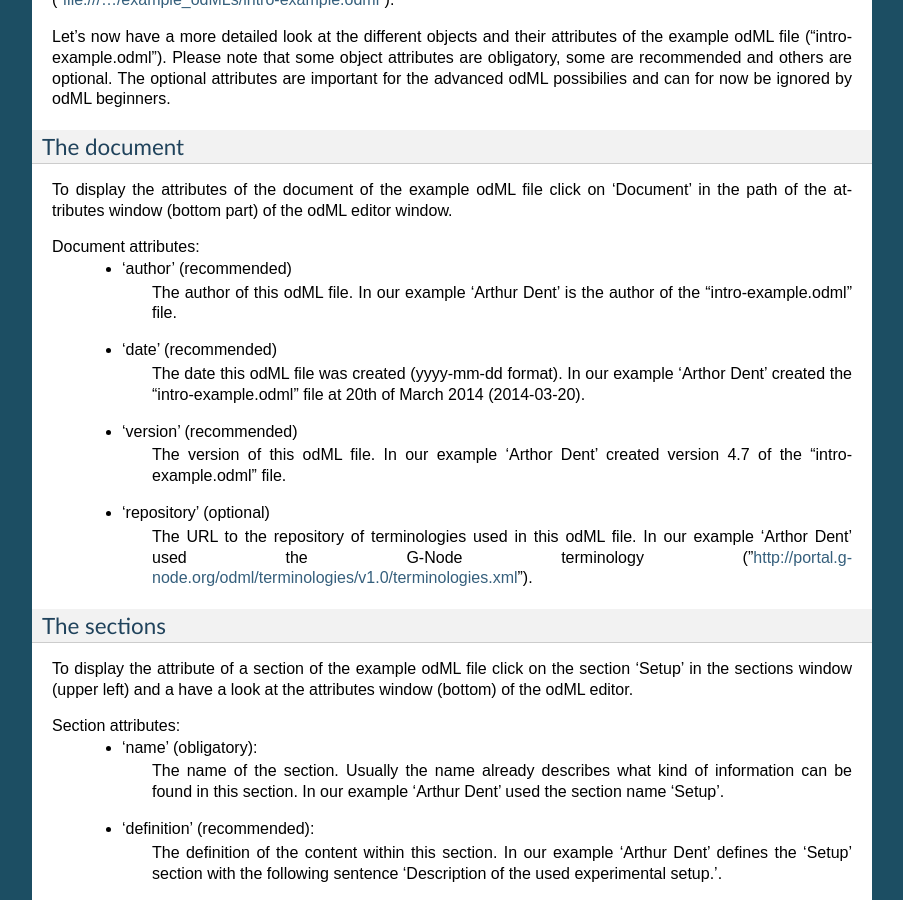
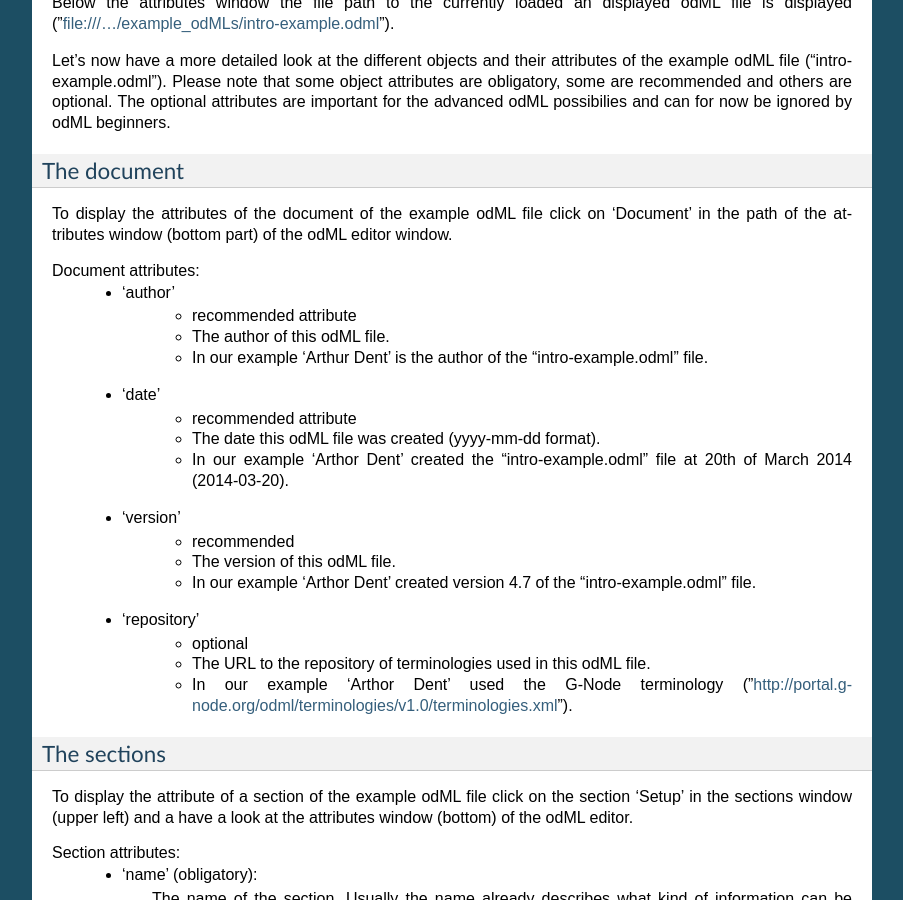
Before and after one commit to G-Node/python-odml, a Sphinx documentation site: the page built from doc/tutorial.rst, in a window 1280 px wide and 900 px high, scrolled down 2504 px. Shown: the whole window, without its empty margins (198-1101 px from the left). Built offline with Sphinx 7.4.7, drawn with Linux system fonts in a browser that asks for light colours; some of the changed text lies outside the part shown.

Commit message:
new update (not ready yet)

```diff
--- a/doc/tutorial.rst
+++ b/doc/tutorial.rst
@@ -94,6 +94,7 @@
 Before we start, it is important to know the basic structure of an odML file.
 Within an odML file metadata are grouped and stored in a hierachical tree
 structure which consists of four different odML objects.
+
 - 'document':
 	- corresponds to the root of the tree (groups everything together)
 	- parent: no parent
@@ -157,20 +158,22 @@
 odML editor window.
 
 Document attributes:
-	- 'author' (recommended)
-		The author of this odML file. In our example 'Arthur Dent' is the
-		author of the "intro-example.odml" file.
-	- 'date' (recommended)
-		The date this odML file was created (yyyy-mm-dd format). In our
-		example 'Arthor Dent' created the "intro-example.odml" file at 20th
-		of March 2014 (2014-03-20).
-	- 'version' (recommended)
-		The version of this odML file. In our example 'Arthor Dent' created
-		version 4.7 of the "intro-example.odml" file.
-	- 'repository' (optional)
-		The URL to the repository of terminologies used in this odML file.
-		In our example 'Arthor Dent' used the G-Node terminology
-		("http://portal.g-node.org/odml/terminologies/v1.0/terminologies.xml").
+	- 'author'
+		- recommended attribute
+		- The author of this odML file.
+		- In our example 'Arthur Dent' is the author of the "intro-example.odml" file.
+	- 'date'
+		- recommended attribute
+		- The date this odML file was created (yyyy-mm-dd format).
+		- In our example 'Arthor Dent' created the "intro-example.odml" file at 20th of March 2014 (2014-03-20).
+	- 'version'
+		- recommended
+		- The version of this odML file.
+		- In our example 'Arthor Dent' created version 4.7 of the "intro-example.odml" file.
+	- 'repository'
+		- optional
+		- The URL to the repository of terminologies used in this odML file.
+		- In our example 'Arthor Dent' used the G-Node terminology ("http://portal.g-node.org/odml/terminologies/v1.0/terminologies.xml").
 
 The sections
 ------------
```
